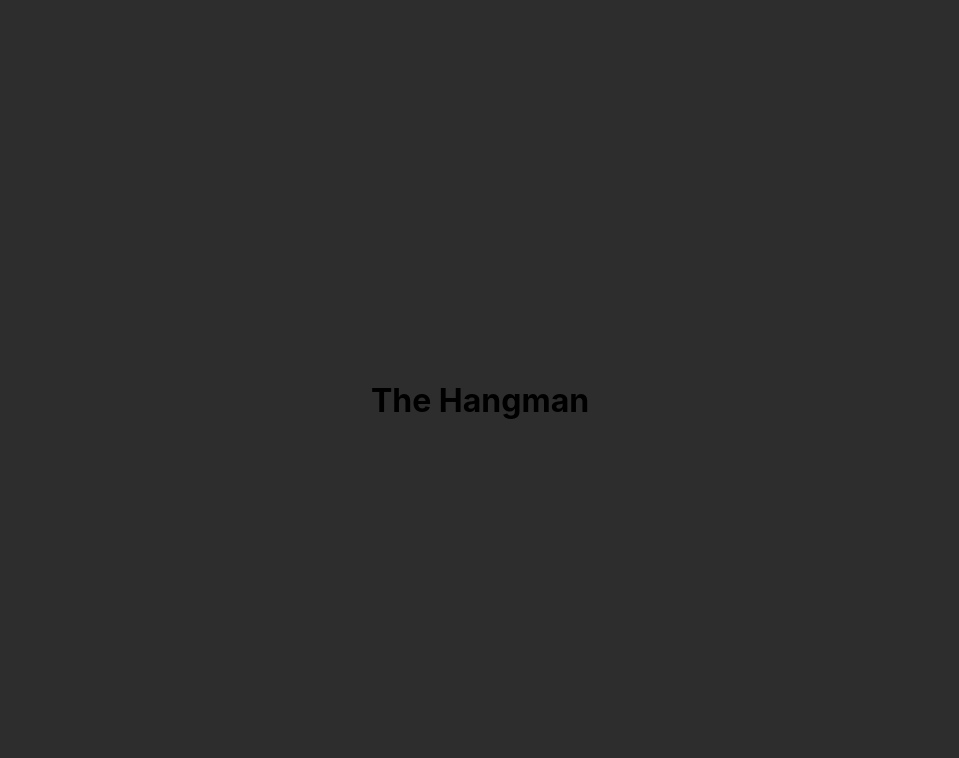
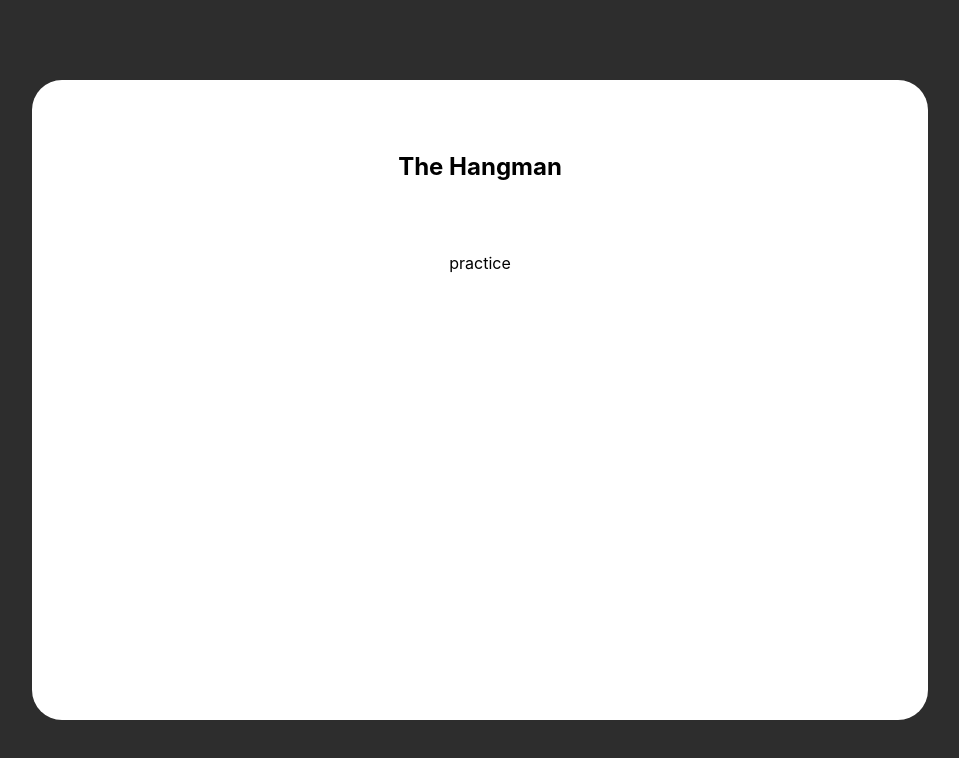
Before and after one commit to Xenonyy/Hangman, a React (Create React App) app: page / in a window 1280 px wide. Shown: the top 758 px of the page, without its empty margins (160-1119 px from the left). Built offline with nearby package versions, Linux system fonts and the light colour scheme.

Commit message:
Added state. Getting new word on each refresh.

```diff
--- a/src/components/Hangman/Hangman.jsx
+++ b/src/components/Hangman/Hangman.jsx
@@ -3,10 +3,20 @@ import './Hangman.css'
 import word from '../Words/Words';
 
 export default class Hangman extends React.Component {
+    constructor(props) {
+        super(props);
+        this.state = {
+            mistakes: 0,
+            answer: word()
+        }
+    }
     render() {
         return(
             <div id="wrapper">
-                <h1>The Hangman</h1>
+                <article id="hangman-container">
+                    <h1 id="hangman-title">The Hangman</h1>
+                    <p>{this.state.answer}</p>
+                </article>
             </div>
         )
     }
```
